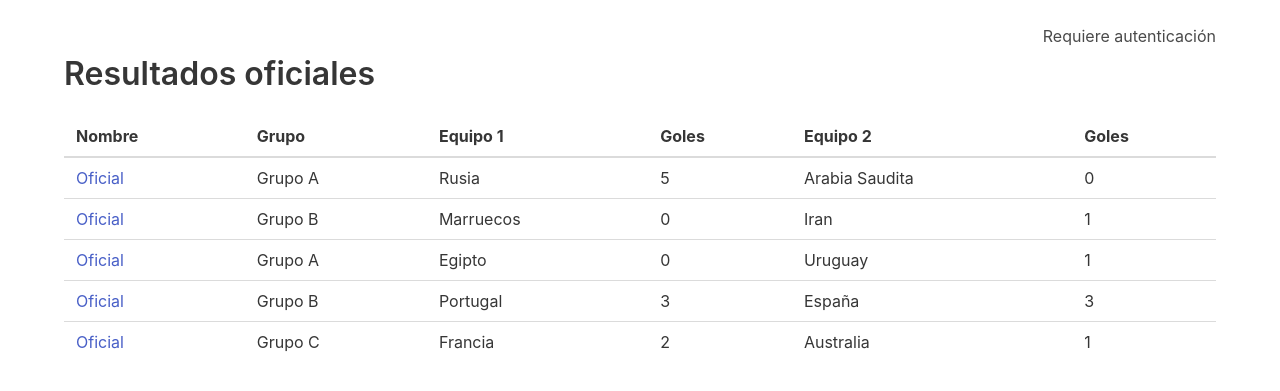
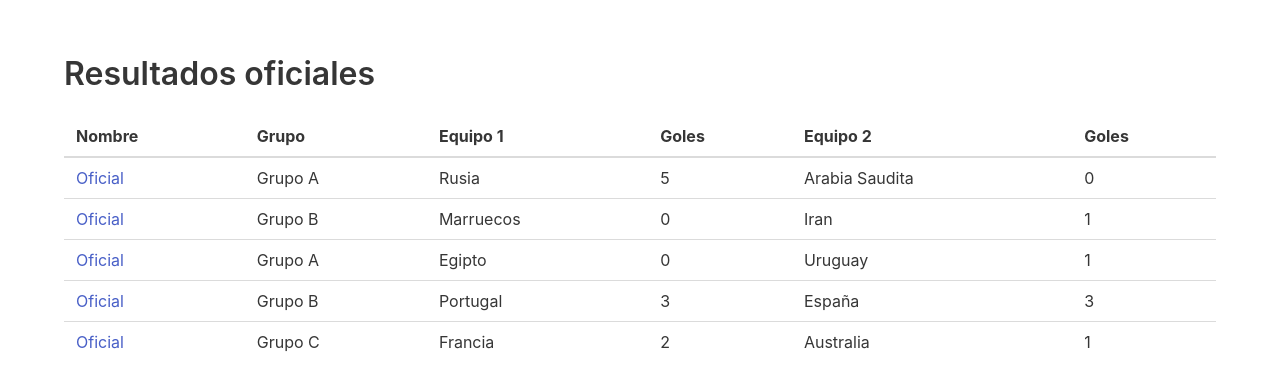
Before and after one commit to amekare/world_cup_2018, a Django app: a page that uses templates/dashboard/bet_list.html in a window 1280 px wide. Shown: the part 52-443 px from the top of the page. Run offline with Django 3.2, Linux system fonts and the light colour scheme; data comes from the database, SQL or seed files in the repository; some libraries are stand-ins or nearby versions.

Commit message:
cambio del botón de apuesta

```diff
--- a/dashboard/views.py
+++ b/dashboard/views.py
@@ -113,7 +113,7 @@ class BetCreateView(CreateView):
     model = Bet
     fields = ('source', 'match', 'team1', 'team2', 'goals_team1', 'goals_team2')
     #form_class = BetForm
-    success_url = reverse_lazy('bet-list')
+    success_url = reverse_lazy('gambler-list')
 
 
 class BetUpdateView(UpdateView):
--- a/templates/dashboard/bet_list.html
+++ b/templates/dashboard/bet_list.html
@@ -1,17 +1,8 @@
 {% extends 'base.html' %}
 
-{% block title %}Apuestas{% endblock %}
-
-
-
+{% block title %}Resultados{% endblock %}
 
 {% block content %}
-
-    {% if user.is_authenticated %}
-    <a class="button is-info is-pulled-right" href="{% url 'bet-create' %}">Nueva apuesta</a>
-    {% else %}
-        <p class="is-pulled-right">Requiere autenticación</p>
-    {% endif %}
     <h1 class="title">Resultados oficiales</h1>
     <table class="table">
         <thead>
```
